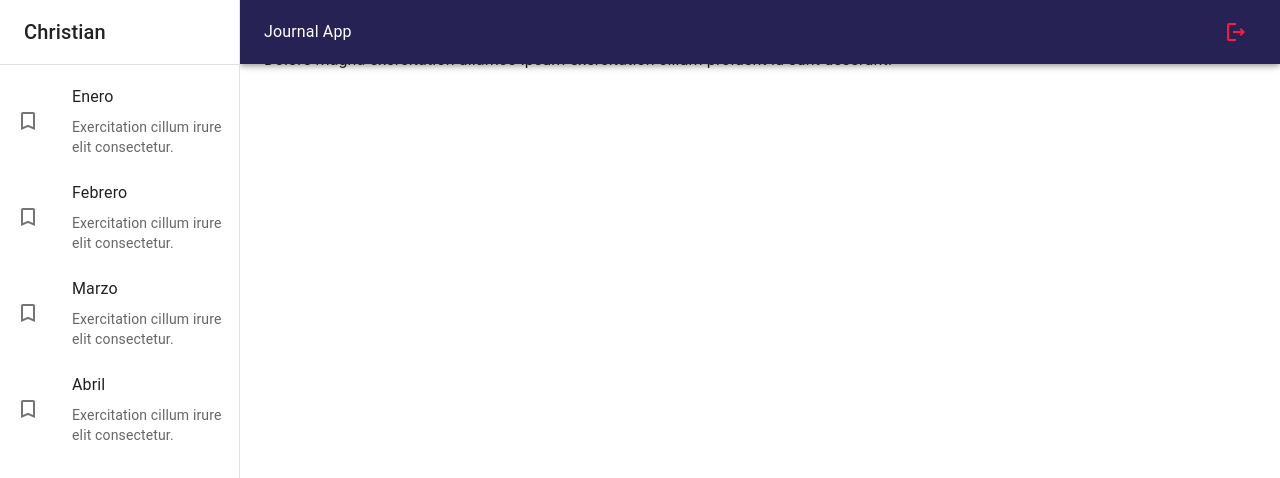
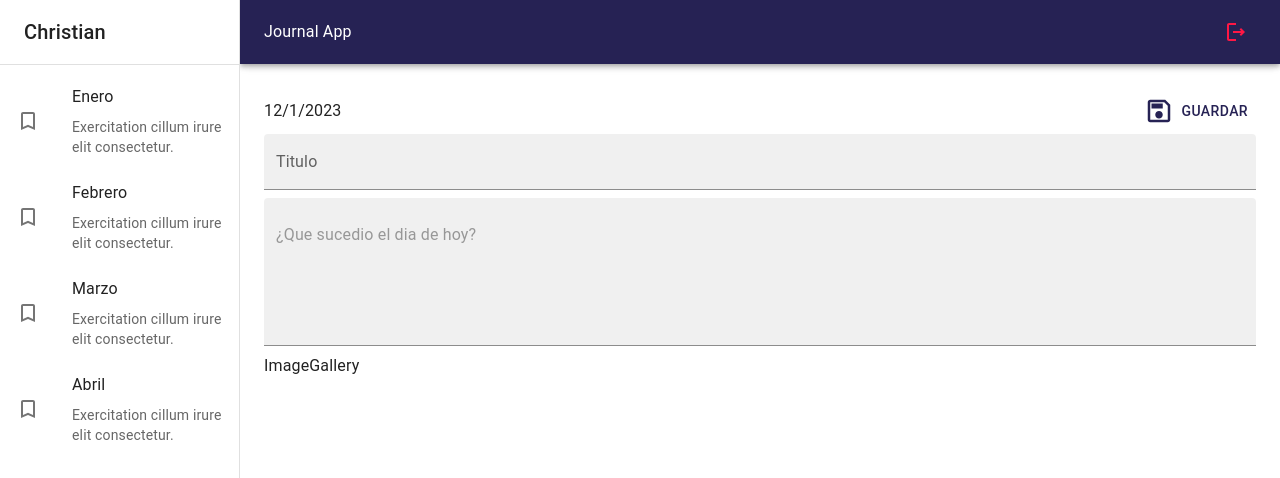
Before and after one commit to christianmoraless/JournalApp, a React (Vite) app: page / in a window 1280 px wide. Shown: the top 478 px of the page. Built offline with nearby package versions, Linux system fonts and the light colour scheme.

Commit message:
feat:commit

```diff
--- /dev/null
+++ b/src/journal/components/ImageGallery.jsx
@@ -0,0 +1,5 @@
+import React from "react";
+
+export const ImageGallery = () => {
+  return <div>ImageGallery</div>;
+};
--- a/src/journal/components/index.js
+++ b/src/journal/components/index.js
@@ -1,2 +1,3 @@
 export * from "./NavBar";
 export * from "./SideBar";
+export * from "./ImageGallery";
--- a/src/journal/layout/JournalLayout.jsx
+++ b/src/journal/layout/JournalLayout.jsx
@@ -1,4 +1,4 @@
-import { Box } from "@mui/material";
+import { Box, Toolbar } from "@mui/material";
 import React from "react";
 import { NavBar, SideBar } from "../components";
 
@@ -10,6 +10,7 @@
       <NavBar drawerWith={drawerWith} />
       <SideBar drawerWith={drawerWith} />
       <Box component="main" sx={{ flexGrow: 1, p: 3 }}>
+        <Toolbar />
         {children}
       </Box>
     </Box>
--- a/src/journal/pages/JournalPage.jsx
+++ b/src/journal/pages/JournalPage.jsx
@@ -1,15 +1,12 @@
 import { Typography } from "@mui/material";
 import { JournalLayout } from "../layout/JournalLayout";
+import { NoteView, NothingSelectedView } from "../views";
 
 export const JournalPage = () => {
   return (
     <JournalLayout>
-      <Typography variant="body1">
-        Anim aute elit aliqua do tempor ad elit cillum reprehenderit aliquip
-        pariatur eu quis. Nisi adipisicing sunt do aliqua voluptate aliquip
-        anim. Dolore magna exercitation ullamco ipsum exercitation cillum
-        proident id sunt deserunt.
-      </Typography>
+      {/* <NothingSelectedView /> */}
+      <NoteView />
     </JournalLayout>
   );
 };
--- /dev/null
+++ b/src/journal/views/NoteView.jsx
@@ -0,0 +1,47 @@
+import { SaveOutlined } from "@mui/icons-material";
+import { Button, Grid, TextField, Typography } from "@mui/material";
+import React from "react";
+import { ImageGallery } from "../components";
+
+export const NoteView = () => {
+  return (
+    <Grid
+      container
+      direction="row"
+      justifyContent="space-between"
+      alignItems="center"
+      sx={{ mb: 1 }}>
+      <Grid item>
+        <Typography>12/1/2023</Typography>
+      </Grid>
+      <Grid item>
+        <Button color="primary" sx={{ padding: 1 }}>
+          <SaveOutlined sx={{ fontSize: 30, mr: 1 }} />
+          Guardar
+        </Button>
+      </Grid>
+      <Grid container>
+        <TextField
+          type="text"
+          variant="filled"
+          fullWidth
+          placeholder="Titulo"
+          label="Titulo"
+          sx={{ border: "none", mb: 1 }}
+        />
+
+        <TextField
+          type="text"
+          variant="filled"
+          fullWidth
+          multiline
+          placeholder="¿Que sucedio el dia de hoy?"
+          minRows={5}
+          sx={{ border: "none", mb: 1 }}
+        />
+      </Grid>
+
+      <ImageGallery />
+    </Grid>
+  );
+};
--- /dev/null
+++ b/src/journal/views/NothingSelectedView.jsx
@@ -0,0 +1,27 @@
+import { StarOutline } from "@mui/icons-material";
+import { Grid, Typography } from "@mui/material";
+
+export const NothingSelectedView = () => {
+  return (
+    <Grid
+      container
+      spacing={0}
+      direction="column"
+      alignItems="center"
+      justifyContent="center"
+      sx={{
+        minHeight: "calc(100vh-110px)",
+        backgroundColor: "primary.main",
+        borderRadius: 3,
+      }}>
+      <Grid item xs={12}>
+        <StarOutline sx={{ fontSize: 100, color: "white" }} />
+      </Grid>
+      <Grid item xs={12}>
+        <Typography color="white" variant="h5">
+          Selecciona o crea una entrada
+        </Typography>
+      </Grid>
+    </Grid>
+  );
+};
--- /dev/null
+++ b/src/journal/views/index.js
@@ -0,0 +1,2 @@
+export * from "./NothingSelectedView";
+export * from "./NoteView";
```
